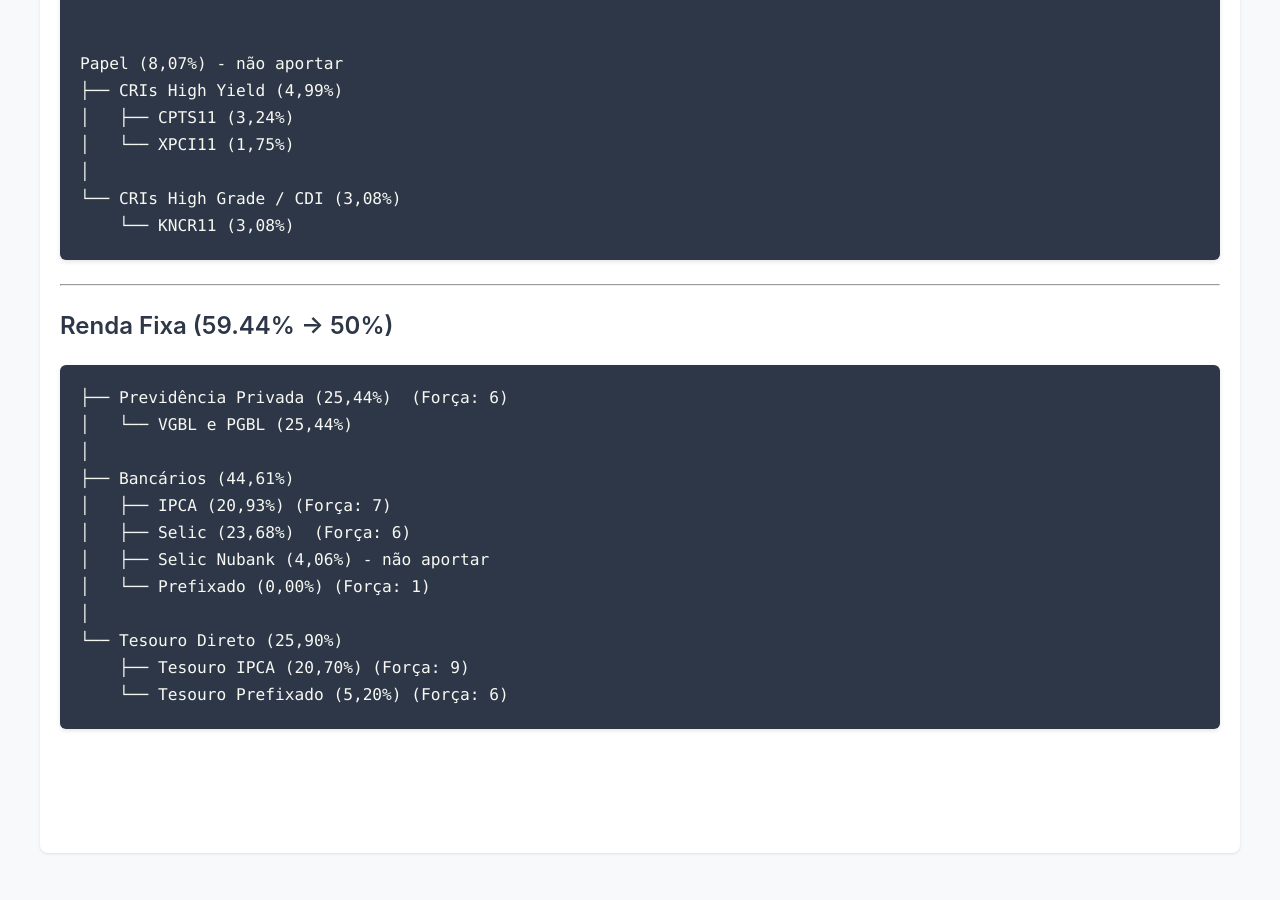
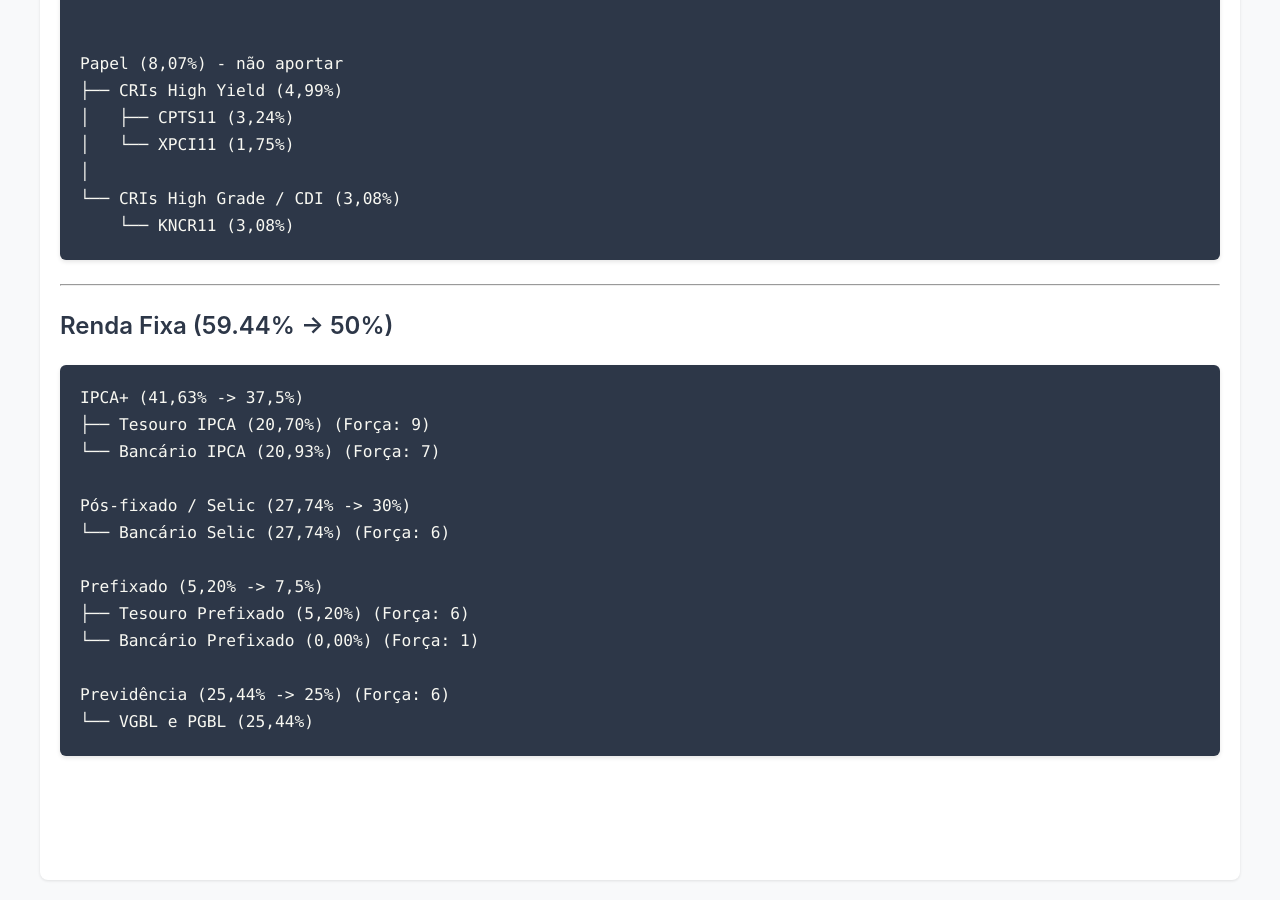
Before and after one commit to CarlosPena00/carlospena00.github.io, a Jekyll site: the page built from _posts/2026-07-01-ecomomy-auvp.md, in a window 1280 px wide and 900 px high, scrolled down 42964 px. Built offline with Jekyll 4.4.1, drawn with Linux system fonts in a browser that asks for light colours; before the commit the page ends 43837 px from its top, so only the background shows below that.

Commit message:
docs(blog): Update Renda Fixa allocation details in AUVP notes

````diff
--- a/_posts/2026-07-01-ecomomy-auvp.md
+++ b/_posts/2026-07-01-ecomomy-auvp.md
@@ -1747,16 +1747,17 @@ Papel (8,07%) - não aportar
 ### Renda Fixa (59.44% -> 50%)
 
 ```text
-├── Previdência Privada (25,44%)  (Força: 6)
-│   └── VGBL e PGBL (25,44%)
-│
-├── Bancários (44,61%)
-│   ├── IPCA (20,93%) (Força: 7)
-│   ├── Selic (23,68%)  (Força: 6)
-│   ├── Selic Nubank (4,06%) - não aportar
-│   └── Prefixado (0,00%) (Força: 1)
-│
-└── Tesouro Direto (25,90%)
-    ├── Tesouro IPCA (20,70%) (Força: 9)
-    └── Tesouro Prefixado (5,20%) (Força: 6)
+IPCA+ (41,63% -> 37,5%)
+├── Tesouro IPCA (20,70%) (Força: 9)
+└── Bancário IPCA (20,93%) (Força: 7)
+
+Pós-fixado / Selic (27,74% -> 30%)
+└── Bancário Selic (27,74%) (Força: 6)
+
+Prefixado (5,20% -> 7,5%)
+├── Tesouro Prefixado (5,20%) (Força: 6)
+└── Bancário Prefixado (0,00%) (Força: 1)
+
+Previdência (25,44% -> 25%) (Força: 6)
+└── VGBL e PGBL (25,44%)
 ```
````
